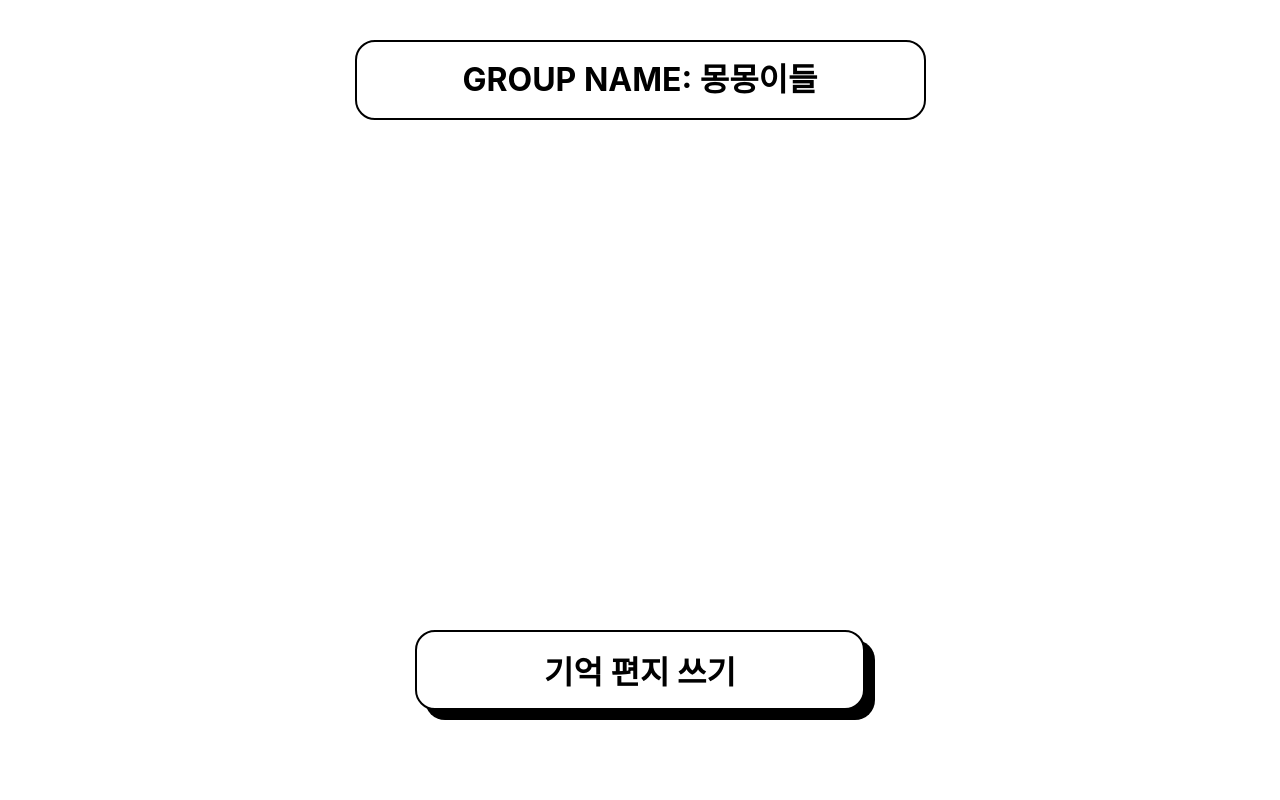
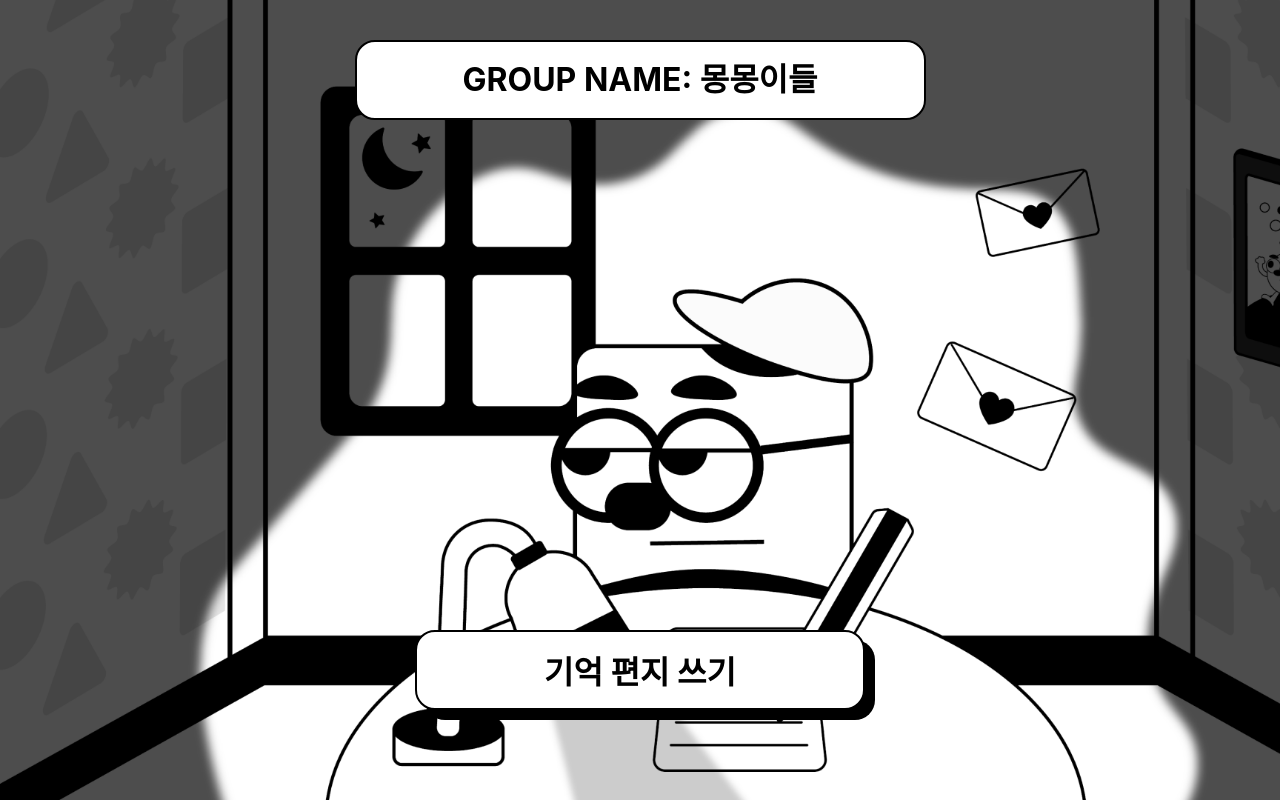
Before and after one commit to ILsangEmong/ILsangEmong-Web, a React (Create React App) app: page /group in a window 1280 px wide. Built offline with nearby package versions, Linux system fonts and the light colour scheme; a web font is replaced by a local one.

Commit message:
design: groupmain 백그라운드

```diff
--- a/src/pages/GroupMain.tsx
+++ b/src/pages/GroupMain.tsx
@@ -1,24 +1,42 @@
 import { useNavigate } from 'react-router-dom';
+// import backgroundUrl, { ReactComponent as Background } from '../assets/background_groupmain.svg';
+// import backgroundUrl from '../assets/background_groupmain.svg';
+import backgroundUrl from '../assets/background_groupmain.png';
 import styled from 'styled-components';
 import { GroupName, StyledBtn, Container } from './Result';
 
 export default function GroupMain() {
   const navigate = useNavigate();
   return (
+    <StContainer url={backgroundUrl}>
       <Container>
         <OurGroup>
           <span>GROUP NAME: 몽몽이들</span>
         </OurGroup>
+
         <WriteBtn onClick={() => navigate('/group/comment')}>
           <span>기억 편지 쓰기</span>
         </WriteBtn>
       </Container>
+    </StContainer>
   );
 }
+
+const StContainer = styled.main<{ url: string }>`
+  width: 100%;
+  height: 100vh;
+  position: relative;
+  background-image: ${(props) => `url(${props.url})`};
+  background-repeat: no-repeat;
+  background-size: cover;
+`;
 
 const OurGroup = styled(GroupName)`
   width: 571px;
   height: 80px;
+  position: absolute;
+  margin-top: 0;
+  top: 40px;
 `;
 const WriteBtn = styled(StyledBtn)`
   width: 450px;
```
Also changed, not shown: src/assets/background_groupmain.png (added). Lines whose indentation alone changed are shown as unchanged.
